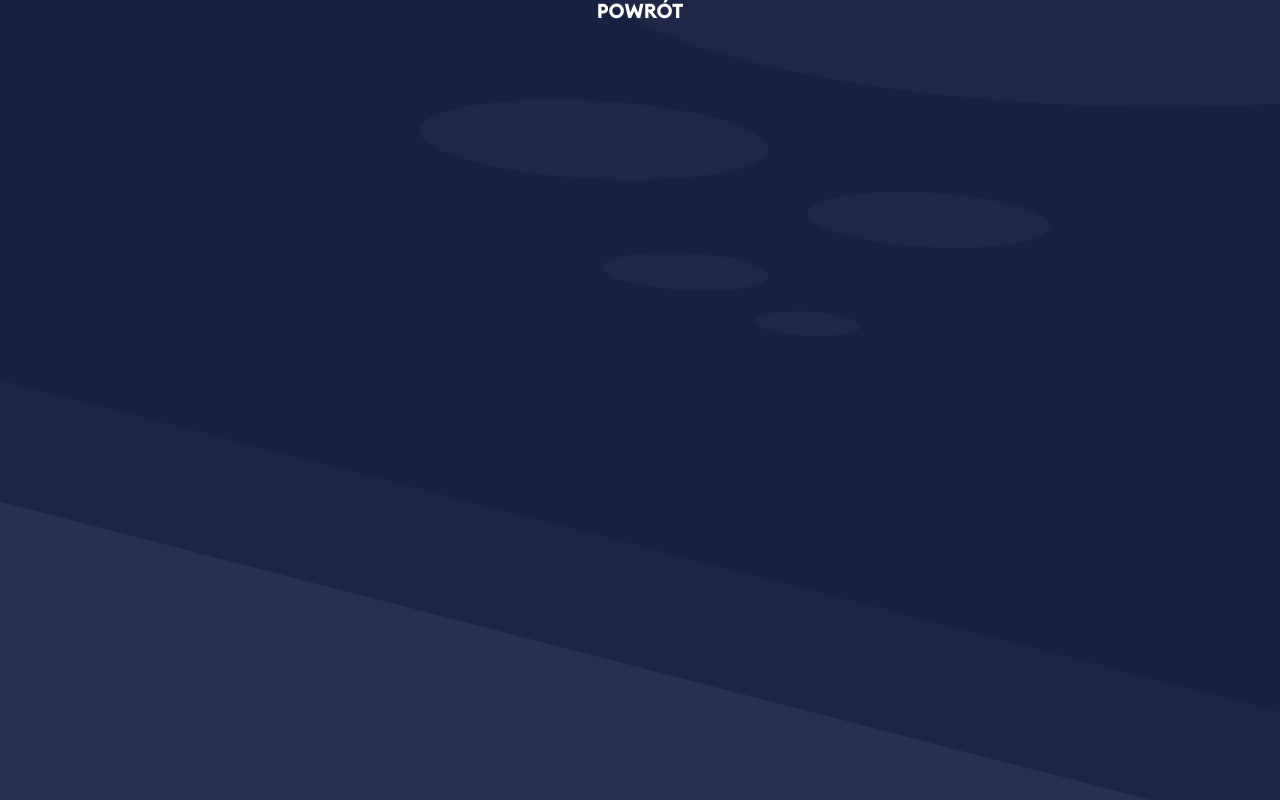
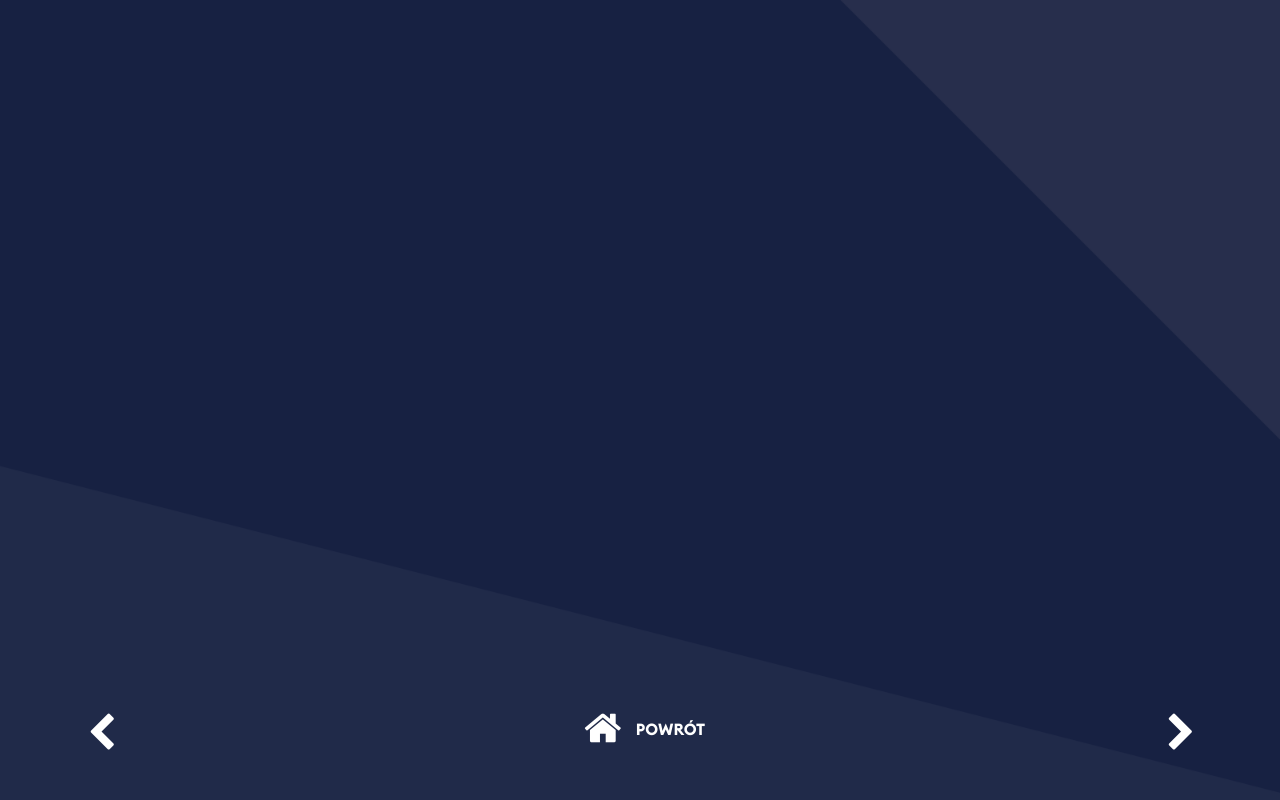
Before and after one commit to taqix/slider-kocol, a plain HTML site: page html-podstrony/praktyka.html in a window 1280 px wide. Drawn offline with Linux system fonts and the light colour scheme.

Commit message:
nav-31-03-2022
dodałem nawigację do praktyki

```diff
--- /dev/null
+++ b/css/praktyka.css
@@ -0,0 +1,49 @@
+/* --------------------NAVIGATION-------------------- */
+
+.arrow-left{
+    width: 80px;
+    height: 80px;
+    display: flex;
+    align-items: center;
+    justify-content: center;
+    position: fixed;
+    left: 5%;
+    bottom: 30px;
+    transition: 1s;
+  }
+
+  .arrow-right{
+    width: 80px;
+    height: 80px;
+    display: flex;
+    align-items: center;
+    justify-content: center;
+    position: fixed;
+    right: 5%;
+    bottom: 30px;
+    transition: 1s;
+  }
+
+  .home-center{
+    width: 200px;
+    height: 80px;
+    display: flex;
+    align-items: center;
+    justify-content: center;
+    position: fixed;
+    bottom: 30px;
+    left: calc(calc(100vw/2) - 100px);
+    transition: 1s;
+  }
+
+  .home-center i,.arrow-right i,.arrow-left i{
+    font-size: 2.5em;
+  }
+
+  .arrow-left:hover, .arrow-right:hover, .home-center:hover{
+    box-shadow: 0px 0px 1em #6f8eae7a;
+    background-color: rgba(0, 0, 0, 0.4);
+    transform: scale(1.1);
+  }
+
+  /* ------------------------------------------------- */
--- a/css/teoria.css
+++ b/css/teoria.css
@@ -3,7 +3,6 @@
 }
 
 body {
-  width: 100%;
   display: flex;
   justify-content: center;
   background-image: url("../img/teoria-bg.png");
@@ -54,6 +53,7 @@ body {
 
 .arrow-left:hover, .arrow-right:hover, .home-center:hover{
   box-shadow: 0px 0px 1em #6f8eae7a;
+  background-color: rgba(0, 0, 0, 0.4);
   transform: scale(1.1);
 }
 
@@ -94,7 +94,8 @@ body {
 .opis{
   text-align: justify;
   font-size: 0.9em;
-  line-height: 1.4em;
+  line-height: 1.5em;
+  letter-spacing: 0.01em;
 }
 
 .slide-img-box{
--- a/html-podstrony/praktyka.html
+++ b/html-podstrony/praktyka.html
@@ -6,10 +6,20 @@
     <meta name="viewport" content="width=device-width, initial-scale=1.0" />
     <title>Document</title>
     <link rel="stylesheet" href="../css/main.css" />
-    <link rel="stylesheet" href="../css/teoria.css" />
+    <link rel="stylesheet" href="../css/praktyka.css" />
+    <link rel="stylesheet" href="../css/fontello.css">
     <script src="../js/index.js" defer></script>
   </head>
   <body>
-    <div id="back" onclick="powrotIndex()">POWRÓT</div>
+    <div class="arrow-left">
+      <i class="icon-left-arrow" style="margin-top: 10px; margin-right: 5px;"></i>
+    </div>
+    <div class="home-center" onclick="powrotIndex()">
+      <i class="icon-home" style="margin-right: 5px;"></i>
+      <p>POWRÓT</p>
+    </div>
+    <div class="arrow-right">
+      <i class="icon-right-arrow" style="margin-top: 10px; margin-left: 10px;"></i></i>
+    </div>
   </body>
 </html>
```
Also changed, not shown: html-podstrony/teoria.html (+1 -1 lines).
